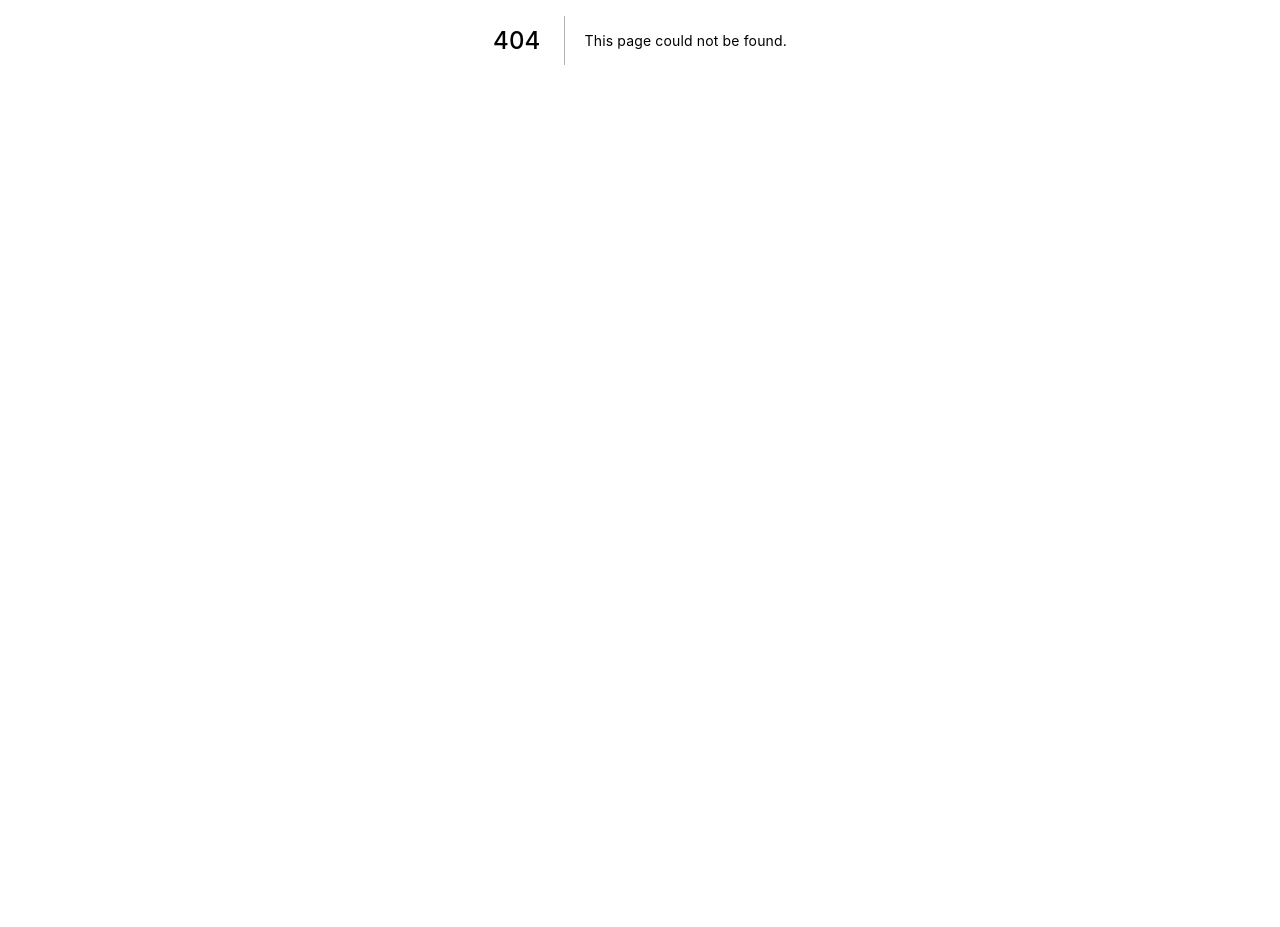
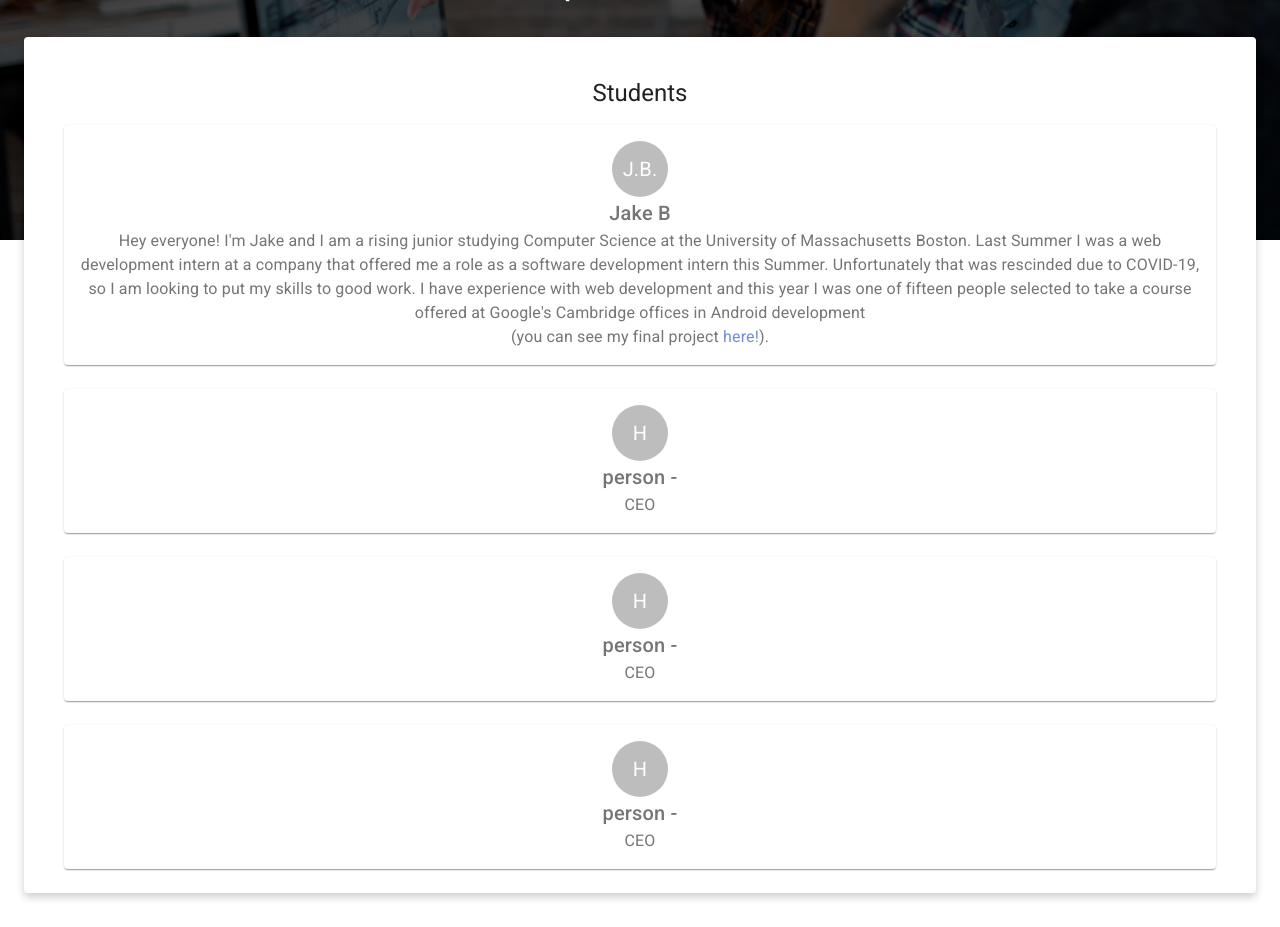
Before and after one commit to syntheticproduct/HackYourOwn, a Next.js app: page /students in a window 1280 px wide. Before the commit this address had no page. Shown: the part 360-1287 px from the top of the page. Before the commit the page ends 800 px from the top, so only its background shows below. Built offline with nearby package versions, Linux system fonts and the light colour scheme.

Commit message:
students updated

```diff
--- /dev/null
+++ b/pages/students.js
@@ -0,0 +1,36 @@
+import React from "react";
+import Container from "@material-ui/core/Container";
+import Box from "@material-ui/core/Box";
+import { BigCard } from "../components/cards";
+import Copyright from "../src/Copyright";
+import Hero from "../components/hero";
+import { makeStyles } from "@material-ui/core/styles";
+import StudentList from "../src/studentList";
+import TopBar from "../src/appbar";
+
+const useStyles = makeStyles((theme) => ({
+  background: {
+    background: "url('./images/image1.png')",
+    backgroundRepeat: "no-repeat",
+    backgroundSize: "cover",
+    height: "75vh",
+  },
+}));
+
+export default function Index() {
+  const classes = useStyles();
+  return (
+    <div className={classes.background}>
+      <TopBar />
+      <Container maxWidth="xl">
+        <Hero />
+        <Box my={4}>
+          <BigCard>
+            <StudentList />
+          </BigCard>
+          <Copyright />
+        </Box>
+      </Container>
+    </div>
+  );
+}
--- /dev/null
+++ b/src/studentList.js
@@ -0,0 +1,109 @@
+import React from "react";
+import Typography from "@material-ui/core/Typography";
+import Divider from "@material-ui/core/Divider";
+import { makeStyles } from "@material-ui/core/styles";
+import Container from "@material-ui/core/Container";
+import Paper from "@material-ui/core/Paper";
+import Grid from "@material-ui/core/Grid";
+import Avatar from "@material-ui/core/Avatar";
+import Link from "@material-ui/core/Link";
+
+const useStyles = makeStyles((theme) => ({
+  header: {
+    marginTop: "15px",
+    marginBottom: "15px",
+  },
+  subheader: {
+    marginTop: "25px",
+    marginBottom: "15px",
+  },
+  paper: {
+    padding: theme.spacing(2),
+    textAlign: "center",
+    color: theme.palette.text.secondary,
+    "&:hover": {
+      boxShadow: "0 8px 16px 0 rgba(0,0,0,0.2)",
+    },
+  },
+  padding1: {
+    padding: theme.spacing(1, 0, 0),
+  },
+  center: {
+    textAlign: "center",
+  },
+  left: {
+    textAlign: "left",
+  },
+  right: {
+    textAlign: "right",
+  },
+  large: {
+    width: theme.spacing(7),
+    height: theme.spacing(7),
+    margin: "auto",
+  },
+}));
+
+export default function StudentList() {
+  const classes = useStyles();
+
+  return (
+    <Container maxWidth="lg">
+      <Typography variant="h5" align="center" className={classes.subheader}>
+        Students
+      </Typography>
+      <Grid container spacing={3}>
+        <Grid item xs={12}>
+          <Paper className={classes.paper}>
+            <Avatar align="center" className={classes.large}>
+              J.B.
+            </Avatar>
+            <Typography variant="h6">Jake B</Typography>
+            <Typography varaint="subtitle1">
+              Hey everyone! I'm Jake and I am a rising junior studying Computer
+              Science at the University of Massachusetts Boston. Last Summer I
+              was a web development intern at a company that offered me a role
+              as a software development intern this Summer. Unfortunately that
+              was rescinded due to COVID-19, so I am looking to put my skills to
+              good work. I have experience with web development and this year I
+              was one of fifteen people selected to take a course offered at
+              Google's Cambridge offices in Android development
+            </Typography>
+            <Typography varaint="subtitle1">
+              (you can see my final project
+              <Link href="https://github.com/jpbates13/ubored"> here!</Link>
+              ).
+            </Typography>
+          </Paper>
+        </Grid>
+        <Grid item xs={12}>
+          <Paper className={classes.paper}>
+            <Avatar align="center" className={classes.large}>
+              H
+            </Avatar>
+            <Typography variant="h6">person -</Typography>
+            <Typography varaint="subtitle1">CEO</Typography>
+          </Paper>
+        </Grid>
+        <Grid item xs={12}>
+          <Paper className={classes.paper}>
+            <Avatar align="center" className={classes.large}>
+              H
+            </Avatar>
+            <Typography variant="h6">person -</Typography>
+            <Typography varaint="subtitle1">CEO</Typography>
+          </Paper>
+        </Grid>
+        <Grid item xs={12}>
+          <Paper className={classes.paper}>
+            <Avatar align="center" className={classes.large}>
+              H
+            </Avatar>
+            <Typography variant="h6">person -</Typography>
+            <Typography varaint="subtitle1">CEO</Typography>
+          </Paper>
+        </Grid>
+      </Grid>
+    </Container>
+  );
+}
```
